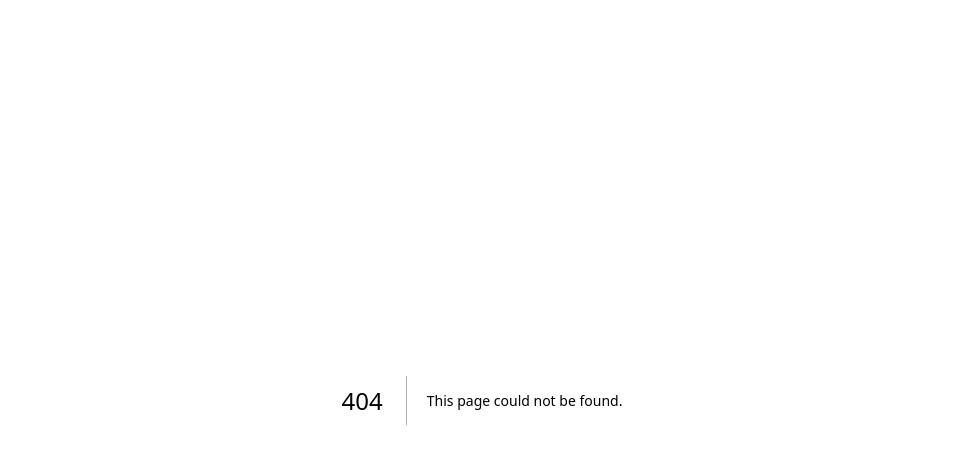
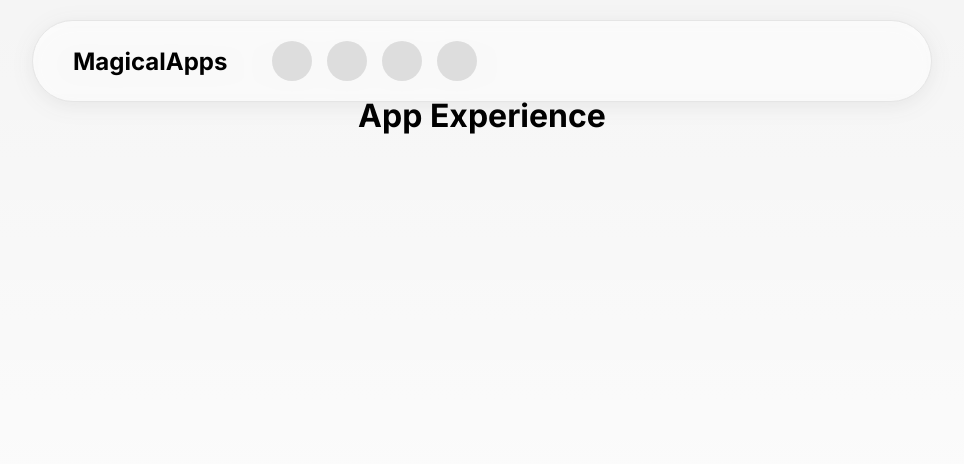
Before and after one commit to shotastage/shotastage.GitHub, a Next.js app: page /app-experience in a window 1280 px wide. Before the commit this address had no page. Shown: the top 464 px of the page, without its empty margins (158-1122 px from the left). Built offline with nearby package versions, Linux system fonts and the light colour scheme.

Commit message:
rename and add page

```diff
--- a/src/app/generative-ai/page.tsx
+++ b/src/app/app-experience/page.tsx
@@ -6,7 +6,7 @@ export default function GenerativeAI() {
   return (
     <main className={styles.main}>
       <NavigationPill/>
-      <h1>Hello, world</h1>
+      <h1>App Experience</h1>
     </main>
   );
 }
--- /dev/null
+++ b/src/app/ml-experience/page.module.scss
@@ -0,0 +1,8 @@
+.main {
+  display: flex;
+  flex-direction: column;
+  justify-content: space-between;
+  align-items: center;
+  padding: 6rem;
+  min-height: 100vh;
+}
```
Also changed, not shown: src/app/ml-experience/page.tsx (added, +12 -0 lines), src/app/app-experience/page.module.scss (renamed from src/app/generative-ai/page.module.scss).
